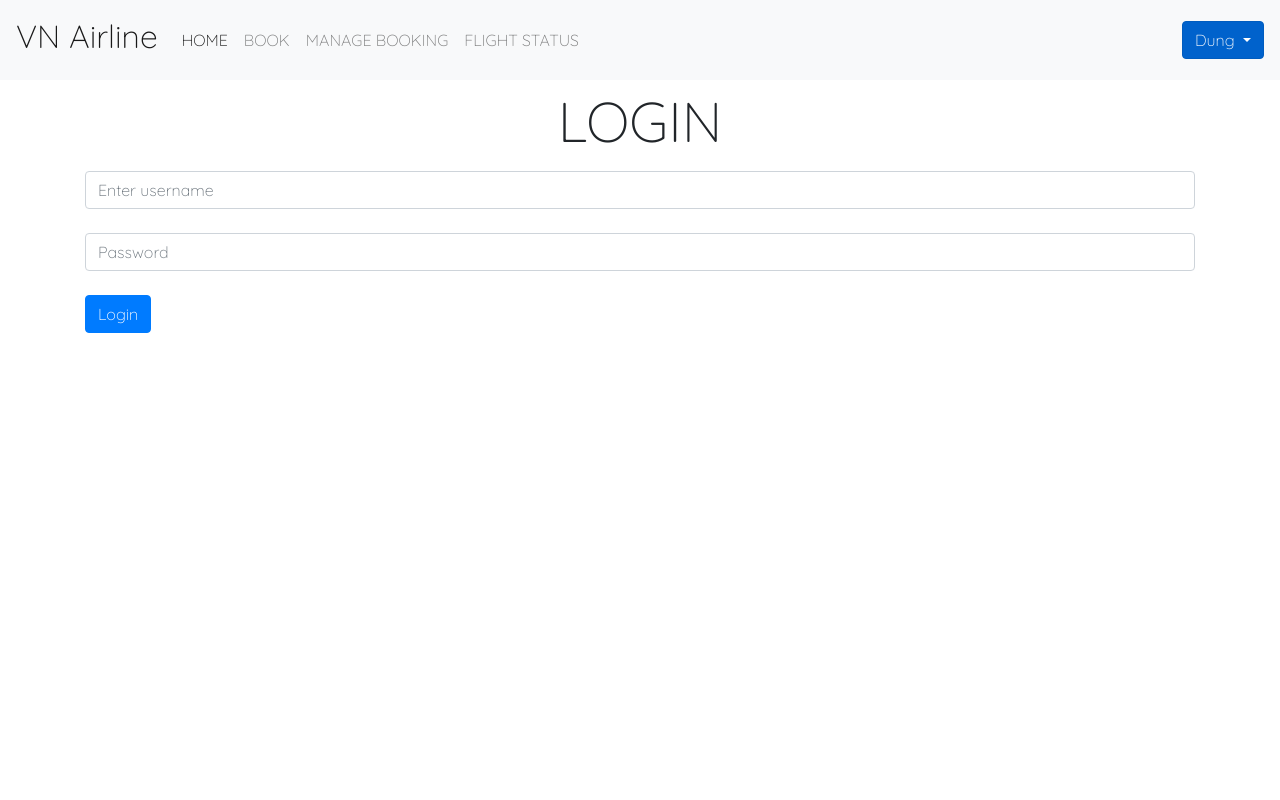
After one commit to CosmicFishi/CongNghePhanMem_ChuyenBay, a Flask app: page /login in a window 1280 px wide. The commit adds this page. Run offline with Flask 2, Linux system fonts and the light colour scheme; some libraries are stand-ins or nearby versions.

Commit message:
added login.html

```diff
--- a/project/saleapp/main.py
+++ b/project/saleapp/main.py
@@ -31,7 +31,9 @@ def register():
     return render_template('register.html', msg_error=msg)
 
 
-
+@app.route('/login', methods=['post', 'get'])
+def log():
+    return render_template('login.html')
 
 @app.route('/login-admin', methods=['post', 'get'])
 def login_admin():
--- a/project/saleapp/static/css/styles.css
+++ b/project/saleapp/static/css/styles.css
@@ -1,6 +1,8 @@
 body {
-    height: 100%;
-    width: 100%;
+    height: 100vh;
+    display: grid;
+    grid-template-rows: auto 1fr auto;
+    font-family: 'Quicksand', sans-serif;
 }
 
 .imgStater {
@@ -22,6 +24,9 @@ body {
 .page-footer {
     color: white;
     background-color: #646E78;
+    clear: both;
+    position: relative;
+    margin-top: auto;
 }
 .info {
     color: white;
@@ -60,3 +65,15 @@ body {
     height: 88%;
     overflow: hidden;
 }
+
+.login {
+    position: relative;
+}
+.login h1 {
+    text-align: center;
+    padding: 8px;
+    font-size: 3.5rem;
+}
+.container .form-group {
+    padding-bottom: 8px;
+}
--- a/project/saleapp/templates/layout.html
+++ b/project/saleapp/templates/layout.html
@@ -11,15 +11,8 @@
         <title>VietNam Airline</title>
 
         <link rel="icon" type="image/x-icon" href="assets/img/favicon.ico" />
-        <link
-            href="https://fonts.googleapis.com/css?family=Varela+Round"
-            rel="stylesheet"
-        />
-        <link
-            href="https://fonts.googleapis.com/css?family=Nunito:200,200i,300,300i,400,400i,600,600i,700,700i,800,800i,900,900i"
-            rel="stylesheet"
-        />
-
+        <link rel="preconnect" href="https://fonts.gstatic.com">
+        <link href="https://fonts.googleapis.com/css2?family=Quicksand:wght@300&display=swap" rel="stylesheet">
         <link
             rel="stylesheet"
             href="https://stackpath.bootstrapcdn.com/bootstrap/4.5.2/css/bootstrap.min.css"
@@ -107,7 +100,7 @@
             </div>
         </nav>
         {% block body %} {% endblock %}
-    </body>
+        {% block footer %}
         <footer class="page-footer font-small blue pt-4">
             <div class="container-fluid text-md-left">
                 <div class="d-flex justify-content-around flex-wrap">
@@ -181,4 +174,7 @@
                 © 2020 Copyright - Dung && Hau
             </div>
         </footer>
+    {% endblock %}
+    </body>
+
 </html>
--- /dev/null
+++ b/project/saleapp/templates/login.html
@@ -0,0 +1,24 @@
+{% extends 'layout.html' %}
+
+{% block body %}
+<div class="login">
+    <h1>LOGIN</h1>
+    <form action="{{url_for('login_admin')}}" method="post">
+        <div class="container">
+            <div class="form-group">
+                <input type="text" name="username" class="form-control" placeholder="Enter username" />
+            </div>
+            <div class="form-group">
+                <input autocomplete="true" type="password" name="password" class="form-control" placeholder="Password" />
+            </div>
+            <div>
+                <input type="submit" value="Login" class='btn btn-primary' />
+            </div>
+        </div>
+    </form>
+</div>
+
+{% endblock %}
+{% block footer %}
+<div></div>
+{% endblock %}
```
Lines whose indentation alone changed are shown as unchanged.
